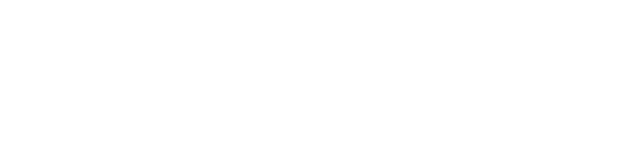
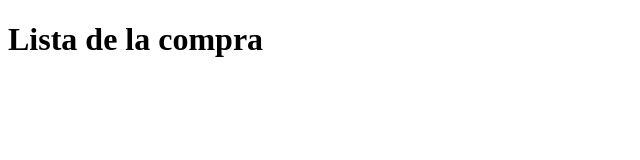
Before and after one commit to CallesJordi/202304-w1ch3-jordi-calles, a plain HTML site: page index.html in a window 1280 px wide. Shown: the whole page, without its empty margins (0-640 px from the left). Drawn offline with Linux system fonts and the light colour scheme.

Commit message:
Add header with a h1 inside a div

```diff
--- a/index.html
+++ b/index.html
@@ -9,7 +9,11 @@
 </head>
 
 <body>
-
+  <header>
+    <div>
+      <h1>Lista de la compra</h1>
+    </div>
+  </header>
 </body>
 
 </html>
```
